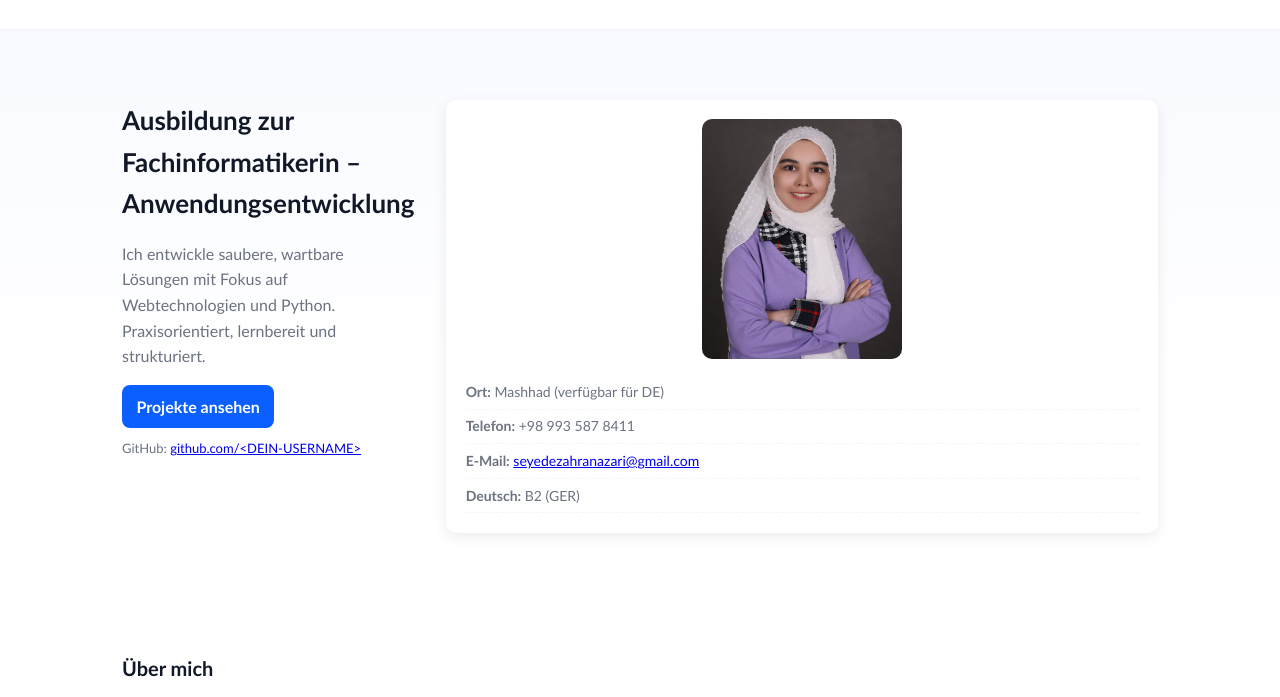
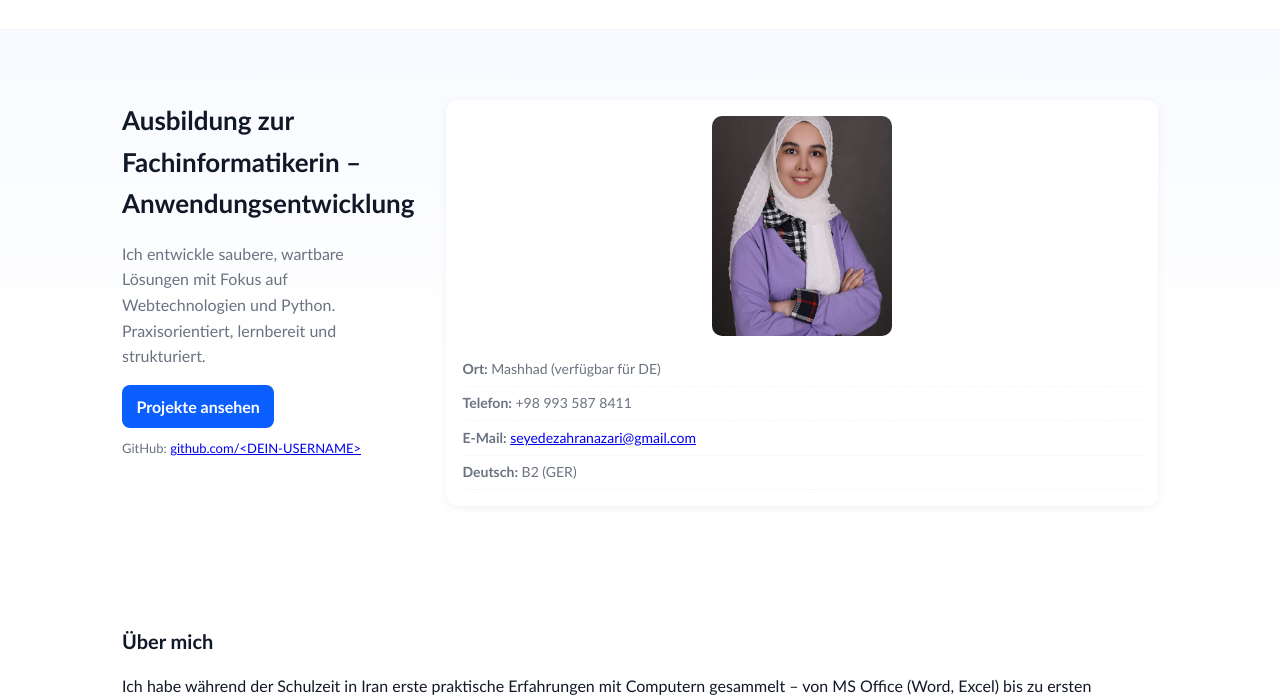
Before and after one commit to zahra8113/portfolio, a plain HTML site: page index.html in a window 1280 px wide. Shown: the part 91-788 px from the top of the page. Drawn offline with Linux system fonts and the light colour scheme.

Commit message:
styles.css

```diff
--- a/styles.css
+++ b/styles.css
@@ -30,8 +30,8 @@
   .btn.ghost{background:transparent;color:var(--accent);border:1px solid var(--glass)}
   .btn.small{padding:.35rem .6rem;font-size:13px;border-radius:6px}
 
-  .card-profile{background:var(--bg);border-radius:10px;box-shadow:0 4px 14px rgba(0,0,0,0.08);padding:1.2rem;width:240%;text-align:left}
-  .profile-photo{width: 200px;height:240px;border-radius:10px;object-fit:top; objekt-position:tpo;background:#eee;margin: 0 auto 1rem auto; display: block;}
+  .card-profile{background:var(--bg);border-radius:12px;box-shadow:0 2px 10px rgba(0,0,0,0.06);padding:1rem;width:220%;text-align:left}
+  .profile-photo{width: 180px;height:220px;border-radius:10px;object-fit:cover; objekt-position:top center;background:#eee;margin: 0 auto 1rem; display: block;}
   .profile-list{list-style:none;padding:0;margin:0;margin-top:.6rem;font-size:14px;color:var(--muted)}
   .profile-list li{padding:0.35rem 0;border-bottom:1px dashed var(--glass)}
 
```
